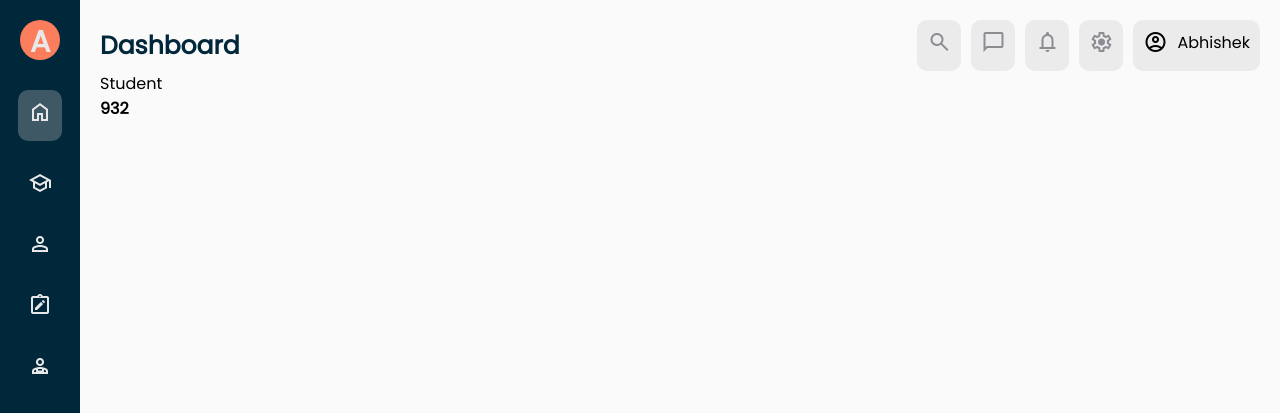
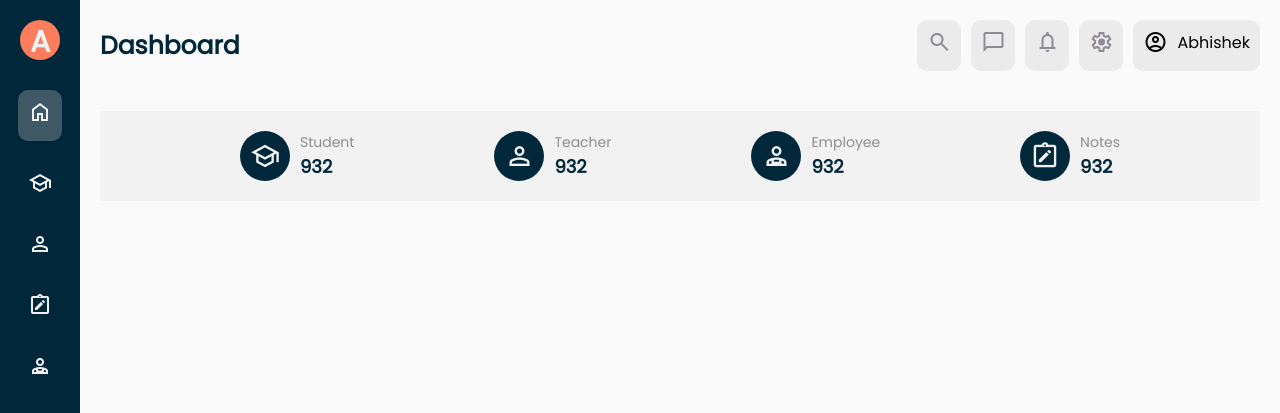
Before and after one commit to abhisunny2610/django, a Django app: page /dashboard/ in a window 1280 px wide. Shown: the top 413 px of the page. Run offline with Django 4.2, Linux system fonts and the light colour scheme.

Commit message:
Work on Frontend Templates

```diff
--- a/school_management/StaticsFiles/Styles/Admin_Dashboard.css
+++ b/school_management/StaticsFiles/Styles/Admin_Dashboard.css
@@ -2,13 +2,7 @@ body{
     background-color: var(--main-background);
 }
 
-
-.dashboard-container {
-
-    margin-right: 20px;
-    margin-left: 100px;
-
-    >.navbar {
+.navbar {
     padding-top: 20px;
     display: flex;
     align-items: center;
@@ -48,4 +42,56 @@ body{
         }
     }
 }
+
+
+.dashboard-container {
+
+    margin-right: 20px;
+    margin-left: 100px;
+
+    > .total-counter{
+        background-color: var(--white);
+        margin-top: 40px;
+        padding: 20px 0;
+        display: flex;
+        align-items: center;
+        justify-content: space-evenly;
+
+        > .card{
+            display: flex;
+            align-items: center;
+
+            > .avatar{
+                display: flex;
+                align-items: center;
+                justify-content: center;
+                border-radius: 50%;
+                background-color: var(--primary);
+                text-align: center;
+                /* padding-top: 5px; */
+                color: var(--white);
+                margin-right: 10px;
+                height: 50px;
+                width: 50px;
+
+                > span{
+                    font-size: 30px;
+                    text-align: center;
                 }
+
+            }
+
+            > .category{
+                > p{
+                    font-size: 14px;
+                    color: var(--grey);
+                }
+
+                > h4{
+                    font-size: 18px;
+                    color: var(--primary);
+                }
+            }
+        }
+    }
+}
--- a/school_management/StaticsFiles/Styles/Navbar.css
+++ b/school_management/StaticsFiles/Styles/Navbar.css
@@ -4,7 +4,7 @@
 :root{
     --primary: #00273a;
     --secondary: #FB7D5B;
-    --white: rgb(232, 232, 232);
+    --white: rgb(242, 242, 242);
     --background-white: rgba(202, 200, 200, 0.304);
     --main-background : rgba(0, 0, 0, 0.018);
     --grey: #8e8b92;
--- a/school_management/Templates/Admin_Dashboard.html
+++ b/school_management/Templates/Admin_Dashboard.html
@@ -20,10 +20,45 @@
         <div class="total-counter">
             <div class="card">
                 <div class="avatar">
-
+                    <span class="material-symbols-outlined">
+                        school
+                    </span>
                 </div>
                 <div class="category">
                     <p>Student</p>
+                    <h4>932</h4>
+                </div>
+            </div>
+            <div class="card">
+                <div class="avatar">
+                    <span class="material-symbols-outlined">
+                        person
+                        </span>
+                </div>
+                <div class="category">
+                    <p>Teacher</p>
+                    <h4>932</h4>
+                </div>
+            </div>
+            <div class="card">
+                <div class="avatar">
+                    <span class="material-symbols-outlined">
+                        person_apron
+                        </span>
+                </div>
+                <div class="category">
+                    <p>Employee</p>
+                    <h4>932</h4>
+                </div>
+            </div>
+            <div class="card">
+                <div class="avatar">
+                    <span class="material-symbols-outlined">
+                        note_alt
+                        </span>
+                </div>
+                <div class="category">
+                    <p>Notes</p>
                     <h4>932</h4>
                 </div>
             </div>
--- a/school_management/Templates/Admin_Navbar.html
+++ b/school_management/Templates/Admin_Navbar.html
@@ -22,10 +22,10 @@
             <a href="" title="Home"><span class="material-symbols-outlined">
                     home
                 </span></a>
-            <a href="" title="Student"><span class="material-symbols-outlined">
+            <a href="{% url 'admin_student' %}" title="Student"><span class="material-symbols-outlined">
                     school
                 </span></a>
-            <a href="" title="Teacher"><span class="material-symbols-outlined">
+            <a href="{% url 'admin_teacher' %}" title="Teacher"><span class="material-symbols-outlined">
                     person
                 </span></a>
             <a href="" title="Notice Board"><span class="material-symbols-outlined">
--- a/school_management/dashboard/urls.py
+++ b/school_management/dashboard/urls.py
@@ -2,5 +2,7 @@ from django.urls import path
 from . import views
 
 urlpatterns = [
-    path("", view=views.admin_dashboard, name="admin_dashboard")
+    path("", view=views.admin_dashboard, name="admin_dashboard"),
+    path("admin_student/", view=views.admin_student, name="admin_student"),
+    path("admin_teacher", view=views.admin_teacher, name="admin_teacher")
 ]
--- a/school_management/dashboard/views.py
+++ b/school_management/dashboard/views.py
@@ -3,3 +3,9 @@ from django.shortcuts import render
 # Create your views here.
 def admin_dashboard(request):
     return render(request, "Admin_Dashboard.html")
+
+def admin_student(request):
+    return render(request, "Admin_Student.html")
+
+def admin_teacher(request):
+    return render(request, "Admin_Teacher.html")
```
Also changed, not shown: school_management/Templates/Admin_Student.html (added, +19 -0 lines). Lines whose indentation alone changed are shown as unchanged.
